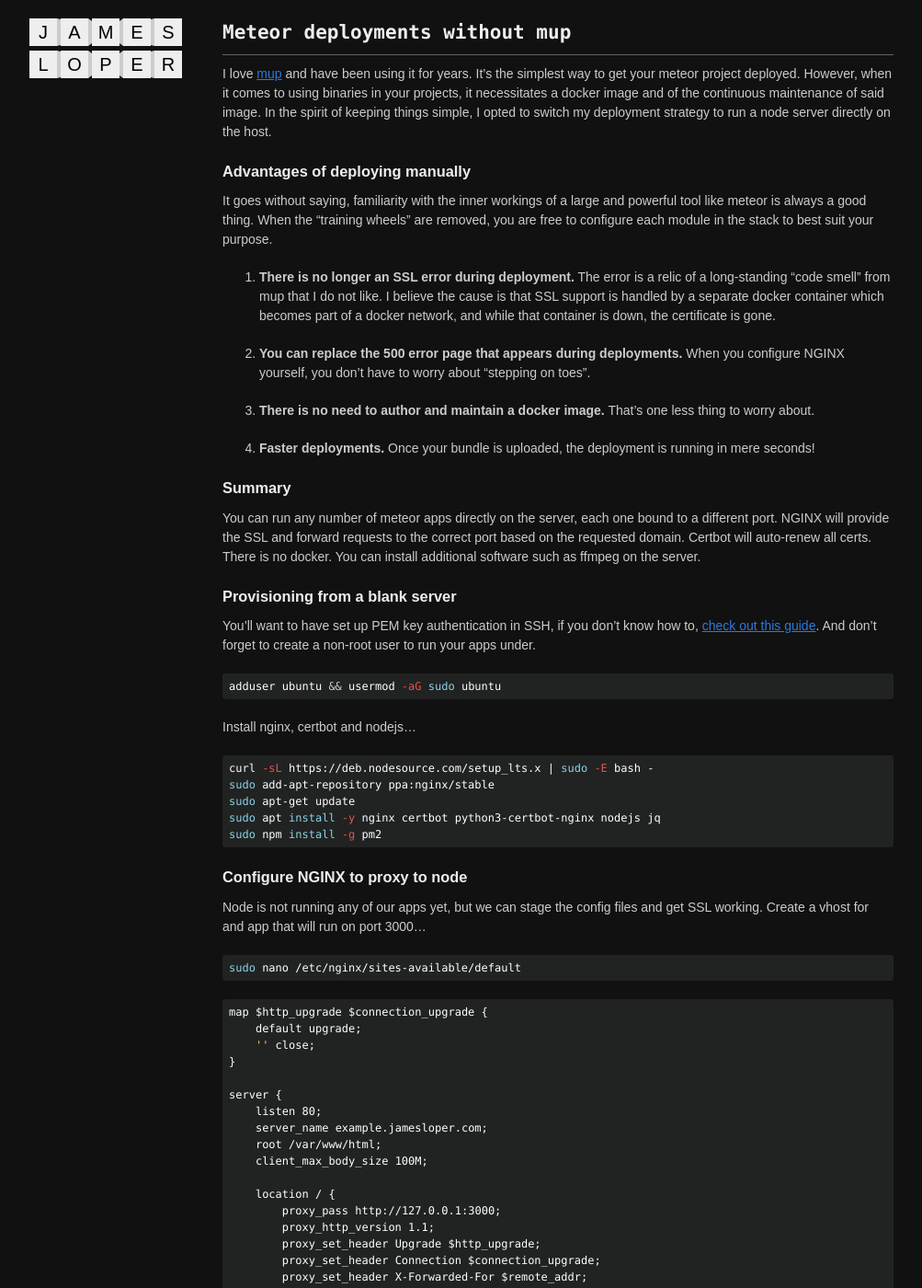
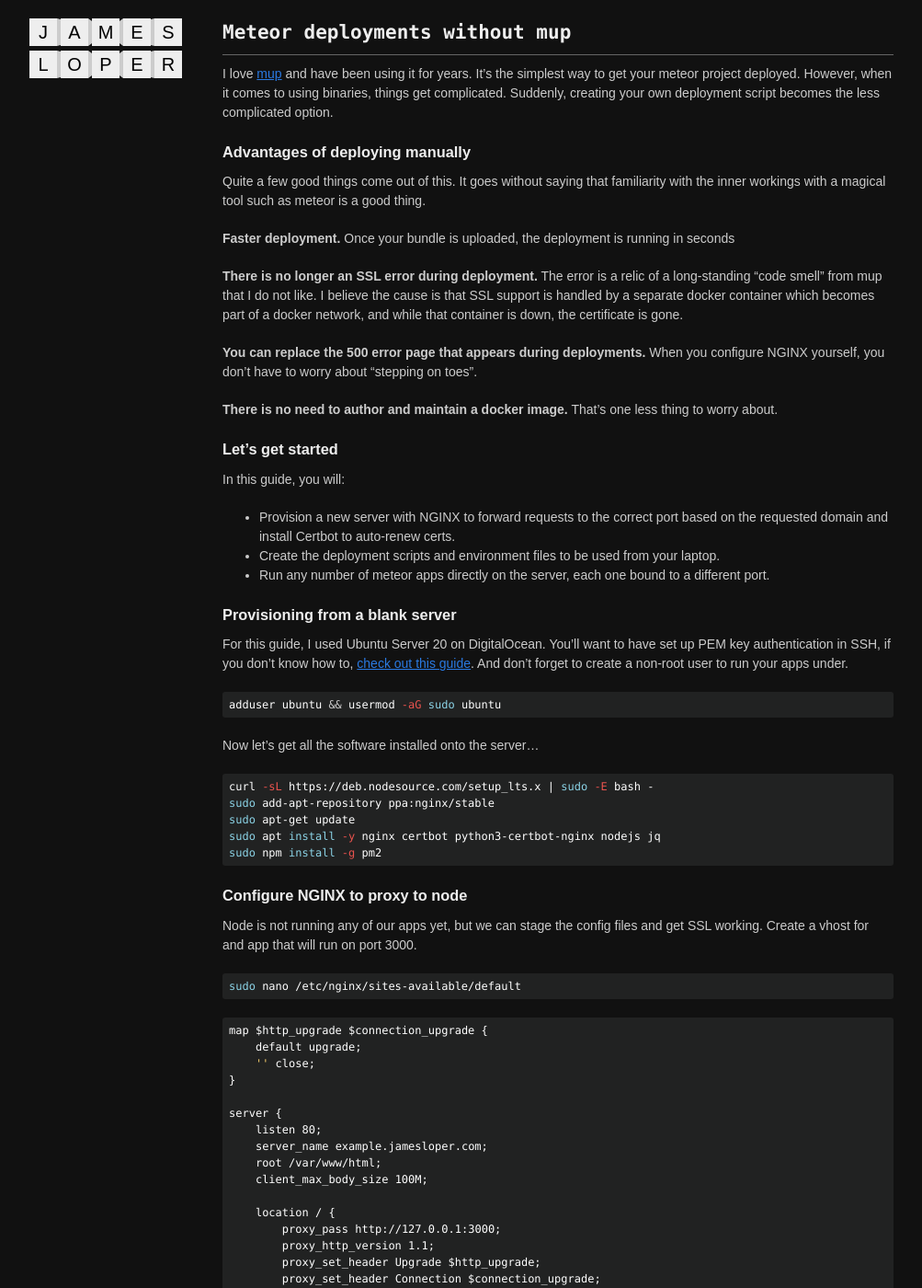
Before and after one commit to jamesloper/blog, a Jekyll site: the page built from _posts/2020-12-03-meteor-deployments-without-mup.md, in a window 1280 px wide and 1400 px high. Shown: the whole window at 92% size, without its empty margins (138-1141 px from the left). Built offline with Jekyll 4.4.1, drawn with Linux system fonts in a browser that asks for light colours.

````diff
--- a/_posts/2020-12-03-meteor-deployments-without-mup.md
+++ b/_posts/2020-12-03-meteor-deployments-without-mup.md
@@ -5,38 +5,36 @@
 ---
 
 I love [mup](http://meteor-up.com/) and have been using it for years. It's the simplest way to get your meteor project
-deployed. However, when it comes to using binaries in your projects, it necessitates a docker image and of the
-continuous maintenance of said image. In the spirit of keeping things simple, I opted to switch my deployment strategy
-to run a node server directly on the host.
+deployed. However, when it comes to using binaries, things get complicated. Suddenly, creating your own deployment script becomes the less complicated option.
 
 <!--more-->
 
 ### Advantages of deploying manually
 
-It goes without saying, familiarity with the inner workings of a large and powerful tool like meteor is always a good
-thing. When the "training wheels" are removed, you are free to configure each module in the stack to best suit your
-purpose.
+Quite a few good things come out of this. It goes without saying that familiarity with the inner workings with a magical tool such as meteor is a good thing.
 
-1. **There is no longer an SSL error during deployment.** The error is a relic of a long-standing "code smell" from mup
+**Faster deployment.** Once your bundle is uploaded, the deployment is running in seconds
+
+**There is no longer an SSL error during deployment.** The error is a relic of a long-standing "code smell" from mup
    that I do not like. I believe the cause is that SSL support is handled by a separate docker container which becomes
    part of a docker network, and while that container is down, the certificate is gone.
 
-2. **You can replace the 500 error page that appears during deployments.** When you configure NGINX yourself, you don't
+**You can replace the 500 error page that appears during deployments.** When you configure NGINX yourself, you don't
    have to worry about "stepping on toes".
 
-3. **There is no need to author and maintain a docker image.** That's one less thing to worry about.
+**There is no need to author and maintain a docker image.** That's one less thing to worry about.
 
-4. **Faster deployments.** Once your bundle is uploaded, the deployment is running in mere seconds!
 
-### Summary
+### Let's get started
 
-You can run any number of meteor apps directly on the server, each one bound to a different port. NGINX will provide the
-SSL and forward requests to the correct port based on the requested domain. Certbot will auto-renew all certs. There is
-no docker. You can install additional software such as ffmpeg on the server.
+In this guide, you will:
+- Provision a new server with NGINX to forward requests to the correct port based on the requested domain and install Certbot to auto-renew certs.
+- Create the deployment scripts and environment files to be used from your laptop.
+- Run any number of meteor apps directly on the server, each one bound to a different port.
 
 ### Provisioning from a blank server
 
-You'll want to have set up PEM key authentication in SSH, if you don't know how
+For this guide, I used Ubuntu Server 20 on DigitalOcean. You'll want to have set up PEM key authentication in SSH, if you don't know how
 to, [check out this guide](https://www.digitalocean.com/community/tutorials/how-to-set-up-ssh-keys-on-ubuntu-20-04). And
 don't forget to create a non-root user to run your apps under.
 
@@ -44,7 +42,7 @@
 adduser ubuntu && usermod -aG sudo ubuntu
 ```
 
-Install nginx, certbot and nodejs...
+Now let's get all the software installed onto the server...
 
 ``` bash
 curl -sL https://deb.nodesource.com/setup_lts.x | sudo -E bash -
@@ -57,7 +55,7 @@
 ### Configure NGINX to proxy to node
 
 Node is not running any of our apps yet, but we can stage the config files and get SSL working. Create a vhost for and
-app that will run on port 3000...
+app that will run on port 3000.
 
 ``` bash
 sudo nano /etc/nginx/sites-available/default
````
